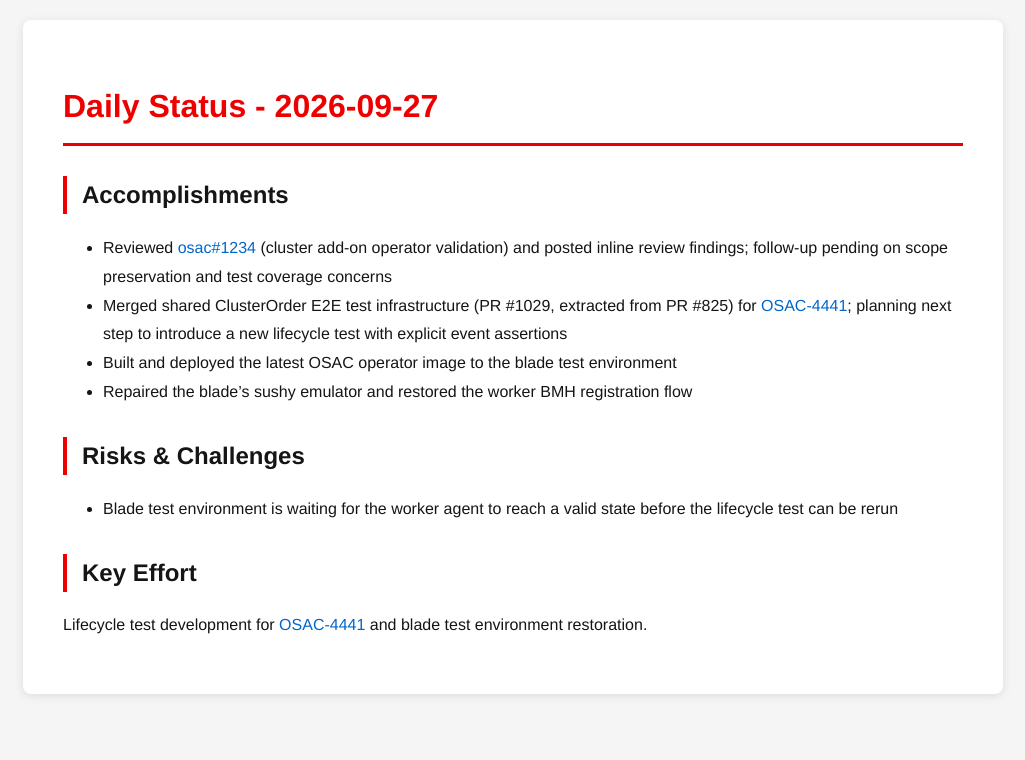
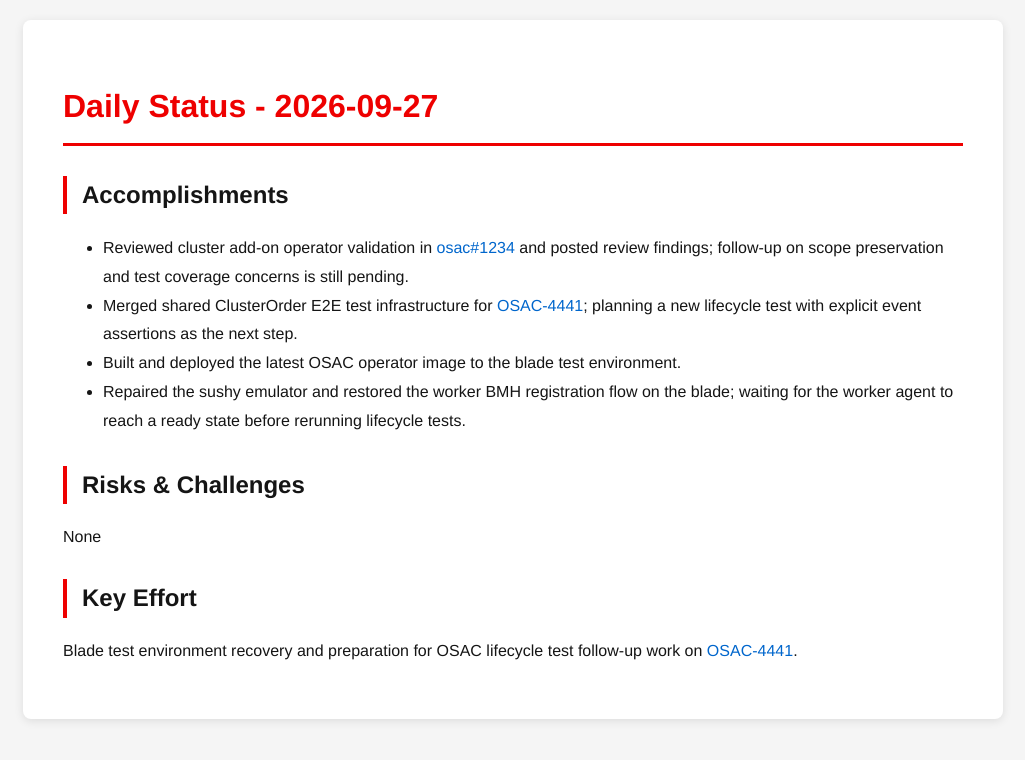
Before and after one commit to tzvatot/daily-status, a Jekyll site: the page built from 2026-09-27.md, in a window 1280 px wide. Shown: the top 760 px of the page, without its empty margins (127-1152 px from the left). Built offline with Jekyll 4.4.1, drawn with Linux system fonts in a browser that asks for light colours.

Commit message:
Daily status update - 2026-09-27

```diff
--- a/2026-09-27.md
+++ b/2026-09-27.md
@@ -7,13 +7,13 @@ date: 2026-09-27
 # Daily Status - 2026-09-27
 
 ## Accomplishments
-- Reviewed [osac#1234](https://github.com/osac-project/osac/pull/1234) (cluster add-on operator validation) and posted inline review findings; follow-up pending on scope preservation and test coverage concerns
-- Merged shared ClusterOrder E2E test infrastructure (PR #1029, extracted from PR #825) for [OSAC-4441](https://redhat.atlassian.net/browse/OSAC-4441); planning next step to introduce a new lifecycle test with explicit event assertions
-- Built and deployed the latest OSAC operator image to the blade test environment
-- Repaired the blade's sushy emulator and restored the worker BMH registration flow
+- Reviewed cluster add-on operator validation in [osac#1234](https://github.com/osac-project/osac/pull/1234) and posted review findings; follow-up on scope preservation and test coverage concerns is still pending.
+- Merged shared ClusterOrder E2E test infrastructure for [OSAC-4441](https://redhat.atlassian.net/browse/OSAC-4441); planning a new lifecycle test with explicit event assertions as the next step.
+- Built and deployed the latest OSAC operator image to the blade test environment.
+- Repaired the sushy emulator and restored the worker BMH registration flow on the blade; waiting for the worker agent to reach a ready state before rerunning lifecycle tests.
 
 ## Risks & Challenges
-- Blade test environment is waiting for the worker agent to reach a valid state before the lifecycle test can be rerun
+None
 
 ## Key Effort
-Lifecycle test development for [OSAC-4441](https://redhat.atlassian.net/browse/OSAC-4441) and blade test environment restoration.
+Blade test environment recovery and preparation for OSAC lifecycle test follow-up work on [OSAC-4441](https://redhat.atlassian.net/browse/OSAC-4441).
```
